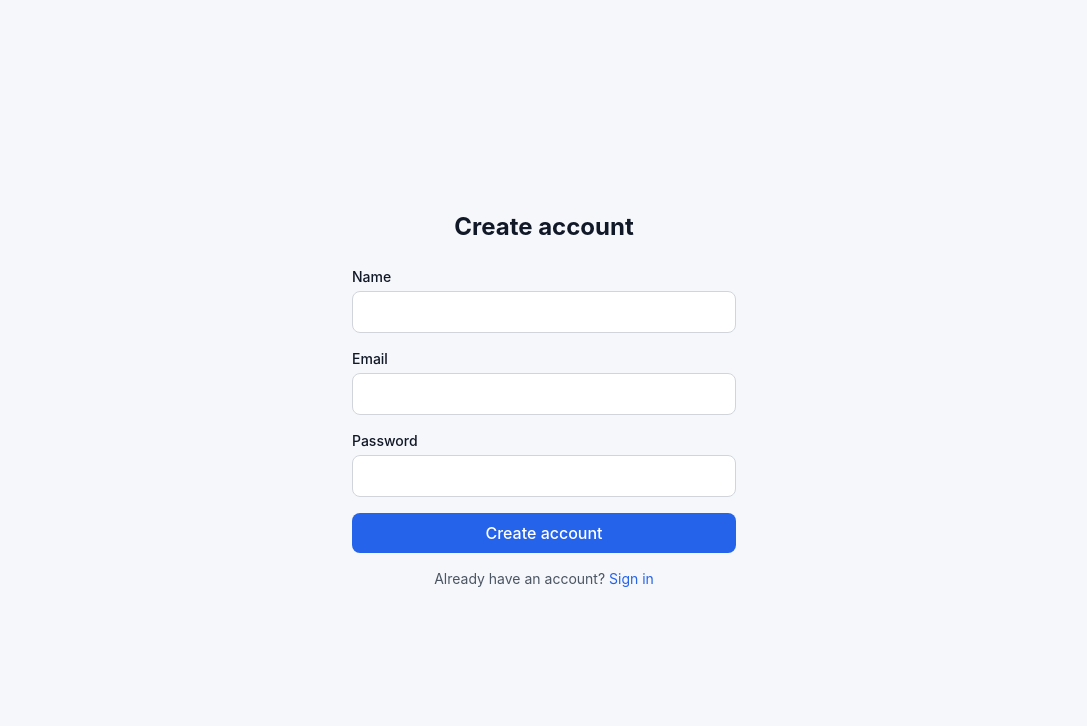
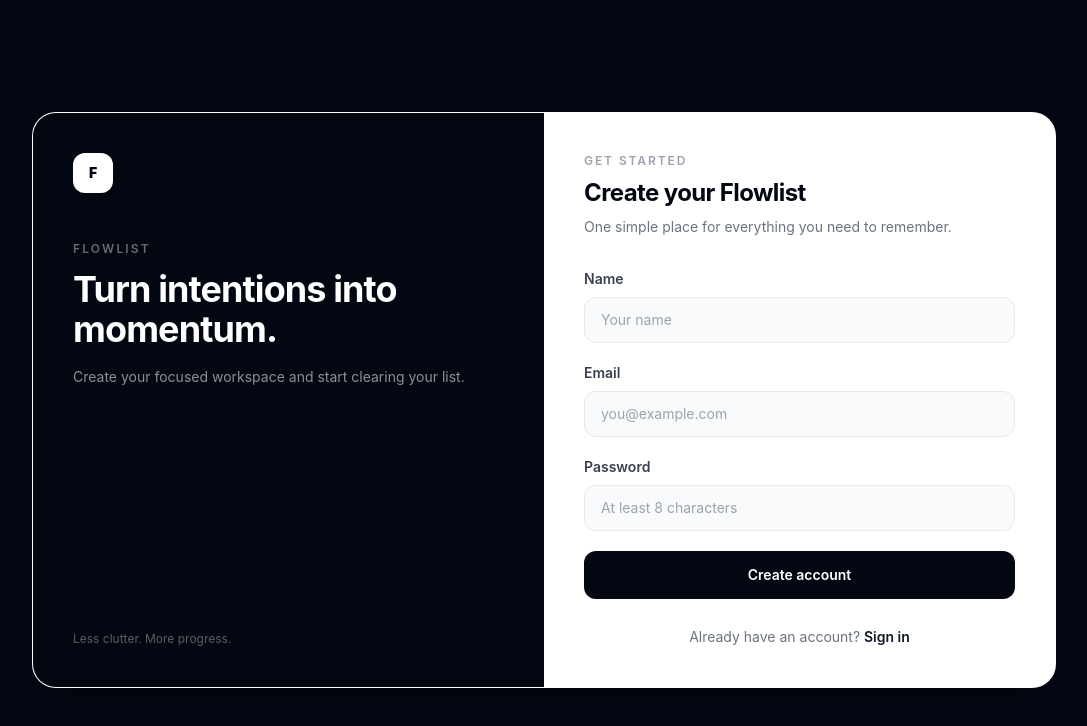
Before and after one commit to kedarnathdev/nextjs-todo-app, a Next.js app: page /register in a window 1280 px wide. Shown: the top 726 px of the page, without its empty margins (96-1183 px from the left). Built offline with nearby package versions, Linux system fonts and the light colour scheme.

Commit message:
Redesign registration experience

```diff
--- a/app/(auth)/register/page.tsx
+++ b/app/(auth)/register/page.tsx
@@ -11,70 +11,63 @@
 
   async function handleSubmit(e: React.FormEvent<HTMLFormElement>) {
     e.preventDefault();
-    setLoading(true);
-    setError('');
-
+    setLoading(true); setError('');
+    try {
       const form = new FormData(e.currentTarget);
-
       const res = await fetch('/api/auth/register', {
-      method: 'POST',
-      headers: { 'Content-Type': 'application/json' },
-      body: JSON.stringify({
-        name: form.get('name'),
-        email: form.get('email'),
-        password: form.get('password'),
-      }),
+        method: 'POST', headers: { 'Content-Type': 'application/json' },
+        body: JSON.stringify({ name: form.get('name'), email: form.get('email'), password: form.get('password') }),
       });
-
       const data = await res.json();
-    setLoading(false);
-
-    if (!res.ok) return setError(data.error);
-    router.push('/todos');
-    router.refresh();
+      if (!res.ok) { setError(data.error ?? 'Unable to create account.'); return; }
+      router.push('/todos'); router.refresh();
+    } catch { setError('Something went wrong. Please try again.'); }
+    finally { setLoading(false); }
   }
 
   return (
-    <div className="min-h-screen flex items-center justify-center px-4">
-      <div className="w-full max-w-sm">
-        <h1 className="text-2xl font-bold mb-6 text-center">Create account</h1>
+    <main className="min-h-screen bg-gray-950 px-5 py-10 text-gray-950 sm:px-8">
+      <div className="mx-auto flex min-h-[calc(100vh-5rem)] max-w-5xl items-center justify-center">
+        <div className="grid w-full overflow-hidden rounded-3xl border border-white/10 bg-white shadow-2xl lg:grid-cols-2">
+          <section className="hidden bg-gray-950 p-10 text-white lg:flex lg:flex-col lg:justify-between">
+            <div>
+              <div className="mb-12 grid h-10 w-10 place-items-center rounded-xl bg-white text-sm font-black text-gray-950">F</div>
+              <p className="text-xs font-semibold uppercase tracking-[0.18em] text-white/40">Flowlist</p>
+              <h1 className="mt-3 max-w-md text-4xl font-bold tracking-tight">Turn intentions into momentum.</h1>
+              <p className="mt-4 max-w-md text-sm leading-6 text-white/55">Create your focused workspace and start clearing your list.</p>
+            </div>
+            <div className="text-xs text-white/35">Less clutter. More progress.</div>
+          </section>
 
-        {error && (
-          <div className="mb-4 p-3 bg-red-50 border border-red-200 text-red-700 rounded-lg text-sm">
-            {error}
-          </div>
-        )}
-
-        <form onSubmit={handleSubmit} className="space-y-4">
-          <div>
-            <label className="block text-sm font-medium mb-1" htmlFor="name">Name</label>
-            <input id="name" name="name" type="text" required
-              className="w-full px-3 py-2 border border-gray-300 rounded-lg focus:outline-none focus:ring-2 focus:ring-blue-500" />
+          <section className="p-7 sm:p-10">
+            <div className="mb-8">
+              <p className="eyebrow">Get started</p>
+              <h2 className="mt-2 text-2xl font-bold tracking-tight text-gray-950">Create your Flowlist</h2>
+              <p className="mt-2 text-sm text-gray-500">One simple place for everything you need to remember.</p>
             </div>
 
+            {error && <div className="mb-5 rounded-xl border border-red-100 bg-red-50 px-4 py-3 text-sm text-red-700" role="alert">{error}</div>}
+
+            <form onSubmit={handleSubmit} className="space-y-5">
               <div>
-            <label className="block text-sm font-medium mb-1" htmlFor="email">Email</label>
-            <input id="email" name="email" type="email" required
-              className="w-full px-3 py-2 border border-gray-300 rounded-lg focus:outline-none focus:ring-2 focus:ring-blue-500" />
+                <label className="mb-2 block text-sm font-semibold text-gray-700" htmlFor="name">Name</label>
+                <input id="name" name="name" type="text" required autoComplete="name" placeholder="Your name" className="w-full rounded-xl border border-gray-200 bg-gray-50 px-4 py-3 text-sm outline-none transition focus:border-[var(--accent)] focus:bg-white focus:ring-4 focus:ring-indigo-100" />
               </div>
-
               <div>
-            <label className="block text-sm font-medium mb-1" htmlFor="password">Password</label>
-            <input id="password" name="password" type="password" required minLength={8}
-              className="w-full px-3 py-2 border border-gray-300 rounded-lg focus:outline-none focus:ring-2 focus:ring-blue-500" />
+                <label className="mb-2 block text-sm font-semibold text-gray-700" htmlFor="email">Email</label>
+                <input id="email" name="email" type="email" required autoComplete="email" placeholder="you@example.com" className="w-full rounded-xl border border-gray-200 bg-gray-50 px-4 py-3 text-sm outline-none transition focus:border-[var(--accent)] focus:bg-white focus:ring-4 focus:ring-indigo-100" />
               </div>
-
-          <button type="submit" disabled={loading}
-            className="w-full py-2 px-4 bg-blue-600 text-white rounded-lg hover:bg-blue-700 disabled:opacity-50 font-medium">
-            {loading ? 'Creating account...' : 'Create account'}
-          </button>
+              <div>
+                <label className="mb-2 block text-sm font-semibold text-gray-700" htmlFor="password">Password</label>
+                <input id="password" name="password" type="password" required minLength={8} autoComplete="new-password" placeholder="At least 8 characters" className="w-full rounded-xl border border-gray-200 bg-gray-50 px-4 py-3 text-sm outline-none transition focus:border-[var(--accent)] focus:bg-white focus:ring-4 focus:ring-indigo-100" />
+              </div>
+              <button type="submit" disabled={loading} className="w-full rounded-xl bg-gray-950 px-4 py-3.5 text-sm font-semibold text-white transition hover:bg-gray-800 disabled:cursor-not-allowed disabled:opacity-60">{loading ? 'Creating account…' : 'Create account'}</button>
             </form>
 
-        <p className="mt-4 text-center text-sm text-gray-600">
-          Already have an account?{' '}
-          <Link href="/login" className="text-blue-600 hover:underline">Sign in</Link>
-        </p>
+            <p className="mt-7 text-center text-sm text-gray-500">Already have an account? <Link href="/login" className="font-semibold text-gray-900 hover:text-[var(--accent)]">Sign in</Link></p>
+          </section>
         </div>
       </div>
+    </main>
   );
 }
```
Lines whose indentation alone changed are shown as unchanged.
